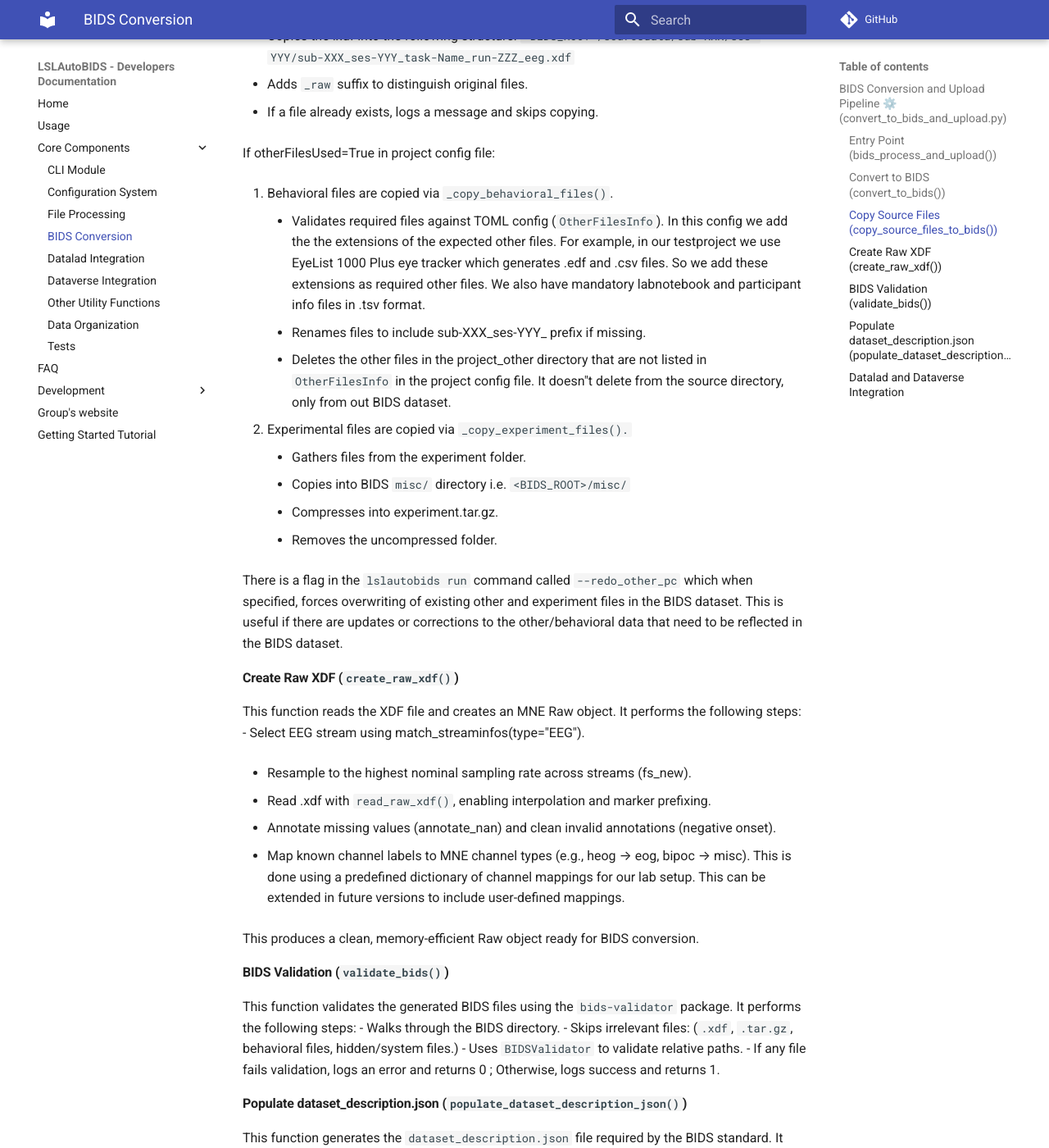
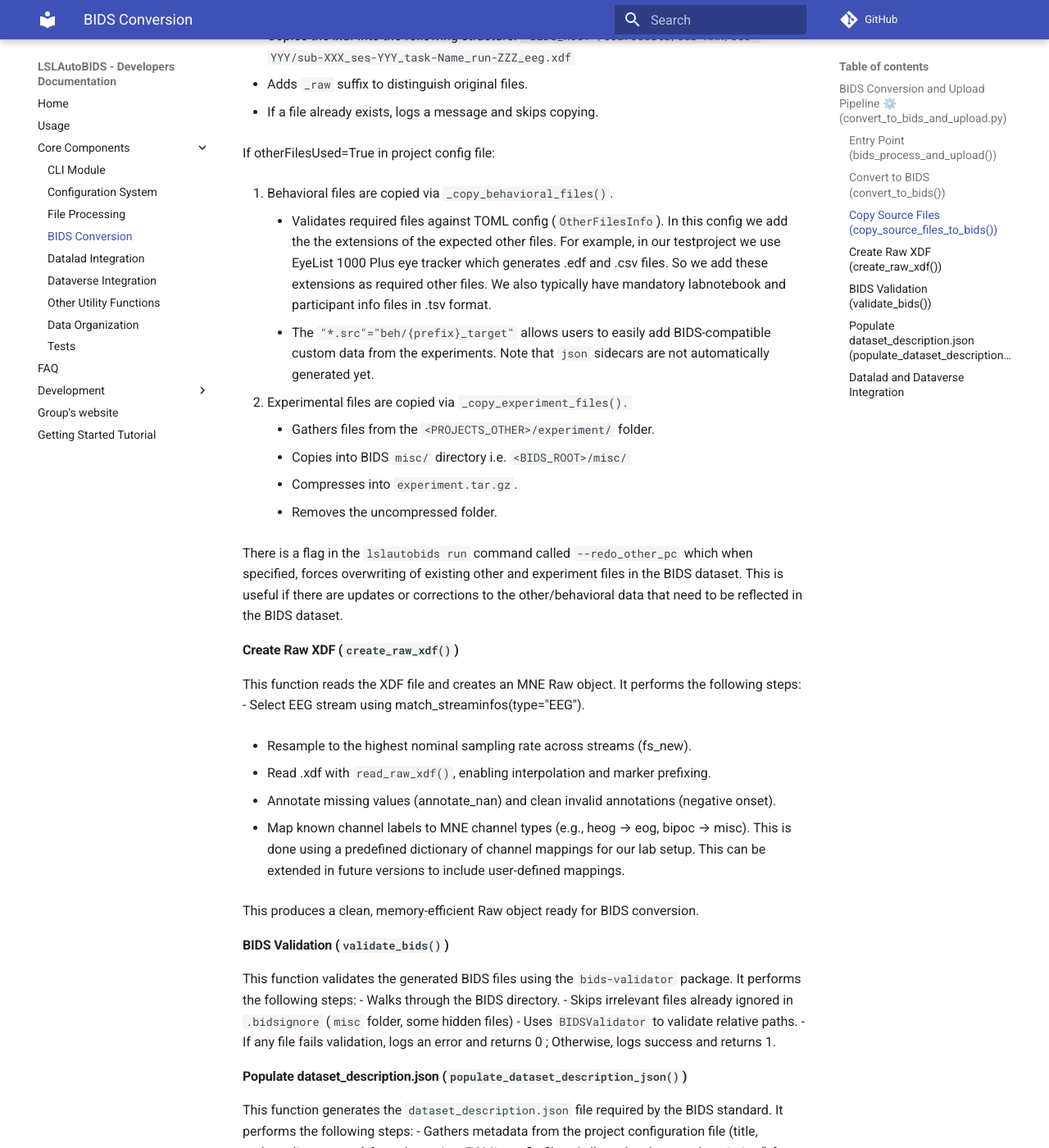
Before and after one commit to s-ccs/LSLAutoBIDS, an MkDocs documentation site: the page built from docs/bids_convert_and_upload.md, in a window 1280 px wide and 1400 px high, scrolled down 2194 px. Shown: the whole window at 82% size. Built offline with MkDocs 1.6.1 and Material for MkDocs 9.7.7, drawn with Linux system fonts in a browser that asks for light colours; comment, search, counter and statistics services are not loaded.

Commit message:
update docs

```diff
--- a/docs/bids_convert_and_upload.md
+++ b/docs/bids_convert_and_upload.md
@@ -91,15 +91,15 @@ If otherFilesUsed=True in project config file:
 
 1. Behavioral files are copied via `_copy_behavioral_files()`.
 
-    - Validates required files against TOML config (`OtherFilesInfo`). In this config we add the the extensions of the expected other files. For example, in our testproject we use EyeList 1000 Plus eye tracker which generates .edf and .csv files. So we add these extensions as required other files. We also have mandatory labnotebook and participant info files in .tsv format.
-    - Renames files to include sub-XXX_ses-YYY_ prefix if missing.
-    - Deletes the other files in the project_other directory that are not listed in `OtherFilesInfo` in the project config file. It doesn"t delete from the source directory, only from out BIDS dataset.
+    - Validates required files against TOML config (`OtherFilesInfo`). In this config we add the the extensions of the expected other files. For example, in our testproject we use EyeList 1000 Plus eye tracker which generates .edf and .csv files. So we add these extensions as required other files. We also typically have mandatory labnotebook and participant info files in .tsv format.
+    - The `"*.src"="beh/{prefix}_target"` allows users to easily add BIDS-compatible custom data from the experiments. Note that `json` sidecars are not automatically generated yet.
+
 
 2. Experimental files are copied via `_copy_experiment_files().`
 
-    - Gathers files from the experiment folder.
+    - Gathers files from the `<PROJECTS_OTHER>/experiment/` folder.
     - Copies into BIDS `misc/` directory i.e. `<BIDS_ROOT>/misc/`
-    - Compresses into experiment.tar.gz.
+    - Compresses into `experiment.tar.gz`.
     - Removes the uncompressed folder.
 
 There is a flag in the `lslautobids run` command called `--redo_other_pc` which when specified, forces overwriting of existing other and experiment files in the BIDS dataset. This is useful if there are updates or corrections to the other/behavioral data that need to be reflected in the BIDS dataset.
@@ -121,7 +121,7 @@ This produces a clean, memory-efficient Raw object ready for BIDS conversion.
 #### BIDS Validation (`validate_bids()`)
 This function validates the generated BIDS files using the `bids-validator` package. It performs the following steps:
 - Walks through the BIDS directory.
-- Skips irrelevant files: (`.xdf`, `.tar.gz`, behavioral files, hidden/system files.)
+- Skips irrelevant files already ignored in `.bidsignore` (`misc` folder, some hidden files)
 - Uses `BIDSValidator` to validate relative paths.
 - If any file fails validation, logs an error and returns 0 ; Otherwise, logs success and returns 1.
 
```
Also changed, not shown: docs/data_organization.md (+4 -2 lines), docs/developers_documentation.md (+3 -4 lines), docs/tutorial.md (+1 -1 lines), 1 other file.
